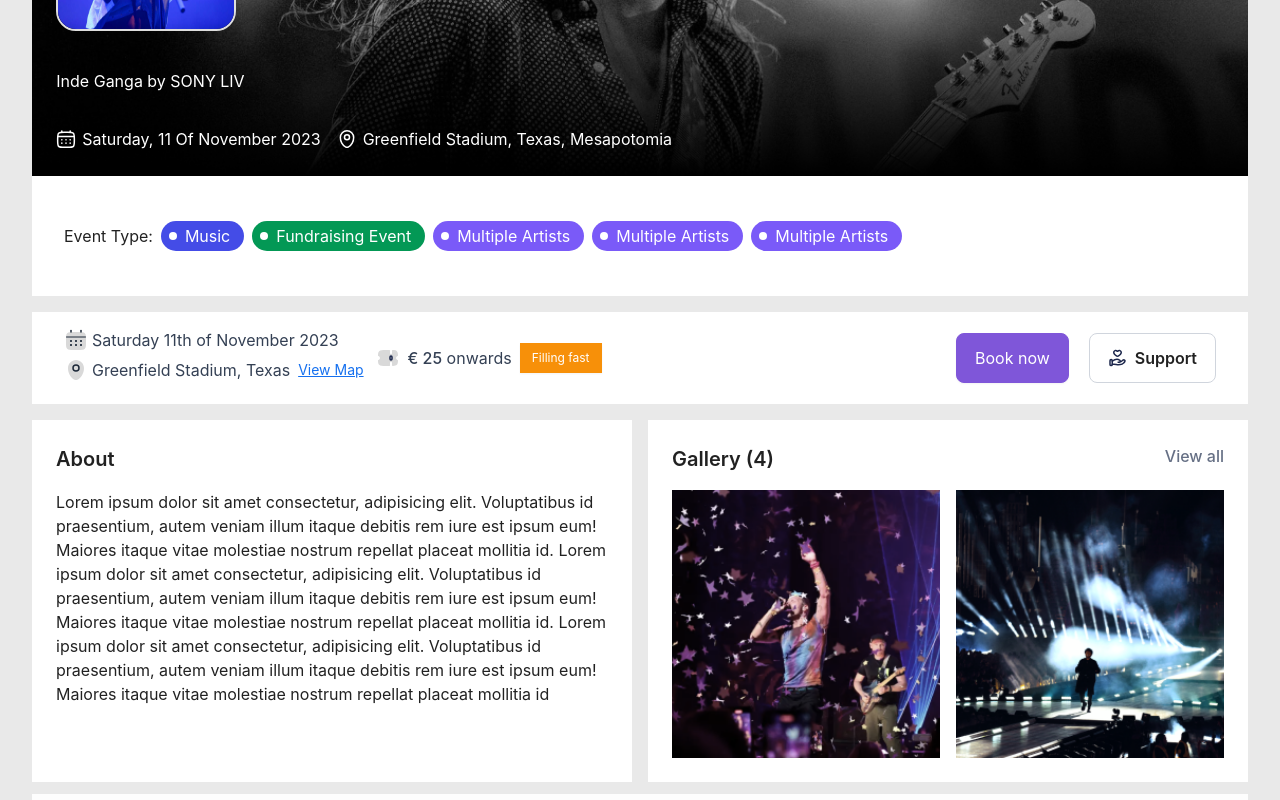
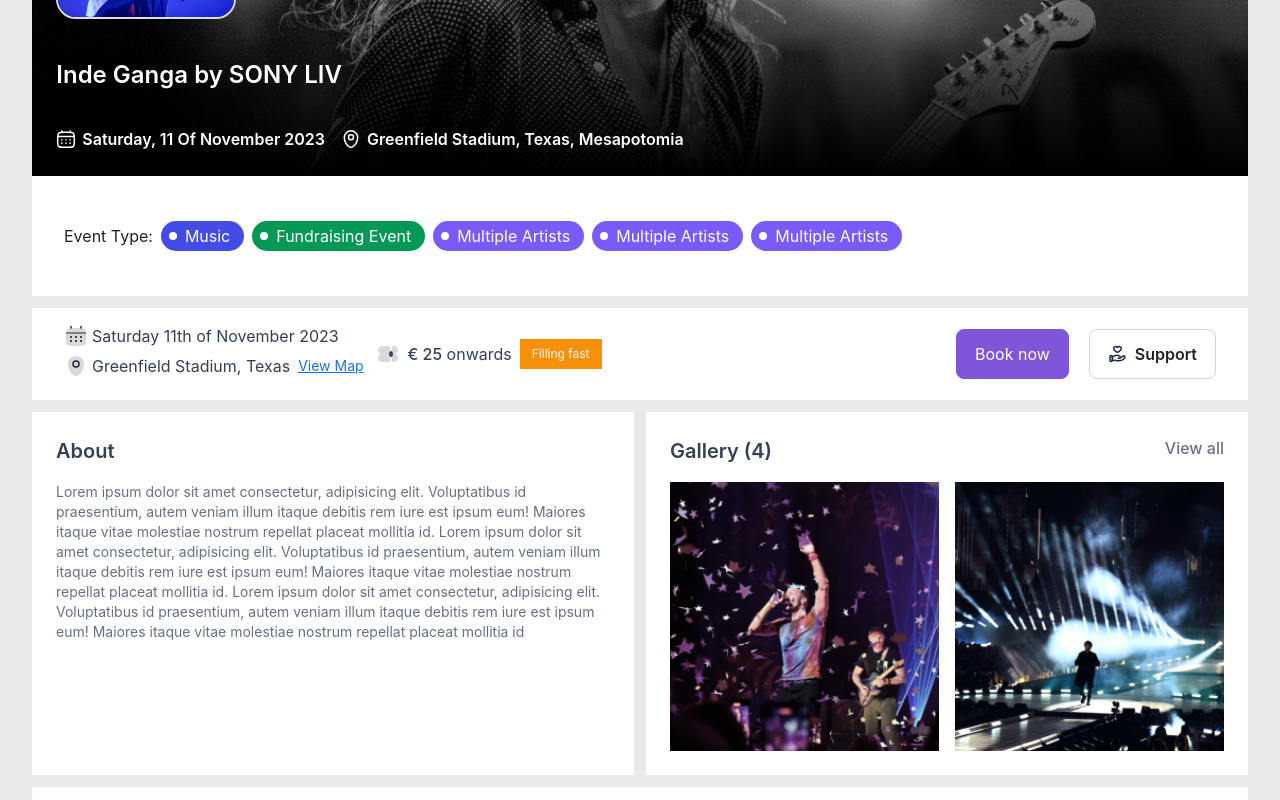
Before and after one commit to sanathsb98/eventsite, a React (Vite) app: page / in a window 1280 px wide. Shown: the part 340-1140 px from the top of the page. Built offline with nearby package versions, Linux system fonts and the light colour scheme.

Commit message:
wip: bugfix

```diff
--- a/src/styles/About.css
+++ b/src/styles/About.css
@@ -11,8 +11,17 @@
     font-style: normal;
     font-weight: 600;
     line-height: 30px;
+    color: var(--gray-700, #344054);
 }
 
+.about-content {
+    color: var(--gray-500, #667085);
+    font-size: 14px;
+    font-style: normal;
+    font-weight: 400;
+    line-height: 20px;
+    /* 142.857% */
+}
 @media screen and (min-width: 0px) and (max-width: 850px) {
     .about{
 
--- a/src/styles/BookNow.css
+++ b/src/styles/BookNow.css
@@ -6,7 +6,7 @@
     justify-content: space-between;
     padding: 16px 32px;
     align-items: center;
-    margin-bottom: 16px;
+    margin-bottom: 12px;
 }
 .booknow-left-content{
     /* background-color: rgb(190, 190, 190); */
--- a/src/styles/EventType.css
+++ b/src/styles/EventType.css
@@ -9,7 +9,7 @@
     gap: 8px;
     padding: 24px 32px;
     background: var(--White, #FFF);
-    margin-bottom: 16px;
+    margin-bottom: 12px;
 }
 
 .event-tags{
--- a/src/styles/Gallery.css
+++ b/src/styles/Gallery.css
@@ -19,6 +19,7 @@
     font-size: 20px;
     font-style: normal;
     font-weight: 600;
+    color: var(--gray-700, #344054);
 }
 .gallery-view-all{
     color: var(--gray-500, #667085);
--- a/src/styles/HomeBanner.css
+++ b/src/styles/HomeBanner.css
@@ -50,6 +50,13 @@
   }
   .profile-name{
     margin-top: 32px;
+    color: #FFF;
+
+
+font-size: 24px;
+font-style: normal;
+font-weight: 600;
+
   }
   .profile-date-location{
     display: flex;
@@ -64,17 +71,28 @@
     display: flex;
     flex-direction: row;
   }
-  .profile-date{
-    vertical-align: middle;
-    margin-top: 2px;
-  }
-  .profile-location{
-    margin-top: 2px;
+    .profile-date {
+      vertical-align: middle;
+      margin-top: 2px;
+      color: #FFF;
+      font-size: 16px;
+      font-style: normal;
+      font-weight: 600;
+      line-height: 24px;
+    }
+
+    .profile-location {
+      margin-top: 2px;
+      color: #FFF;
+      font-size: 16px;
+      font-style: normal;
+      font-weight: 600;
+      line-height: 24px;
   }
   .about-gallery{
     display: flex;
     flex-direction: row;
-    gap: 16px;
+    gap: 12px;
   }
   .about-section{
     width: 50%;
@@ -275,6 +293,7 @@
             position: relative;
             margin-top: 65px;
             display: flex;
+            padding: 0px;
           }
 
           .profile-date-location {
--- a/src/styles/HomePage.css
+++ b/src/styles/HomePage.css
@@ -8,3 +8,10 @@
       padding: 8px 8px;
   }
   }
+
+  @media screen and (min-width: 0px) and (max-width: 400px) {
+
+    .home-page{
+      padding: 8px 0px;
+  }
+  }
```
